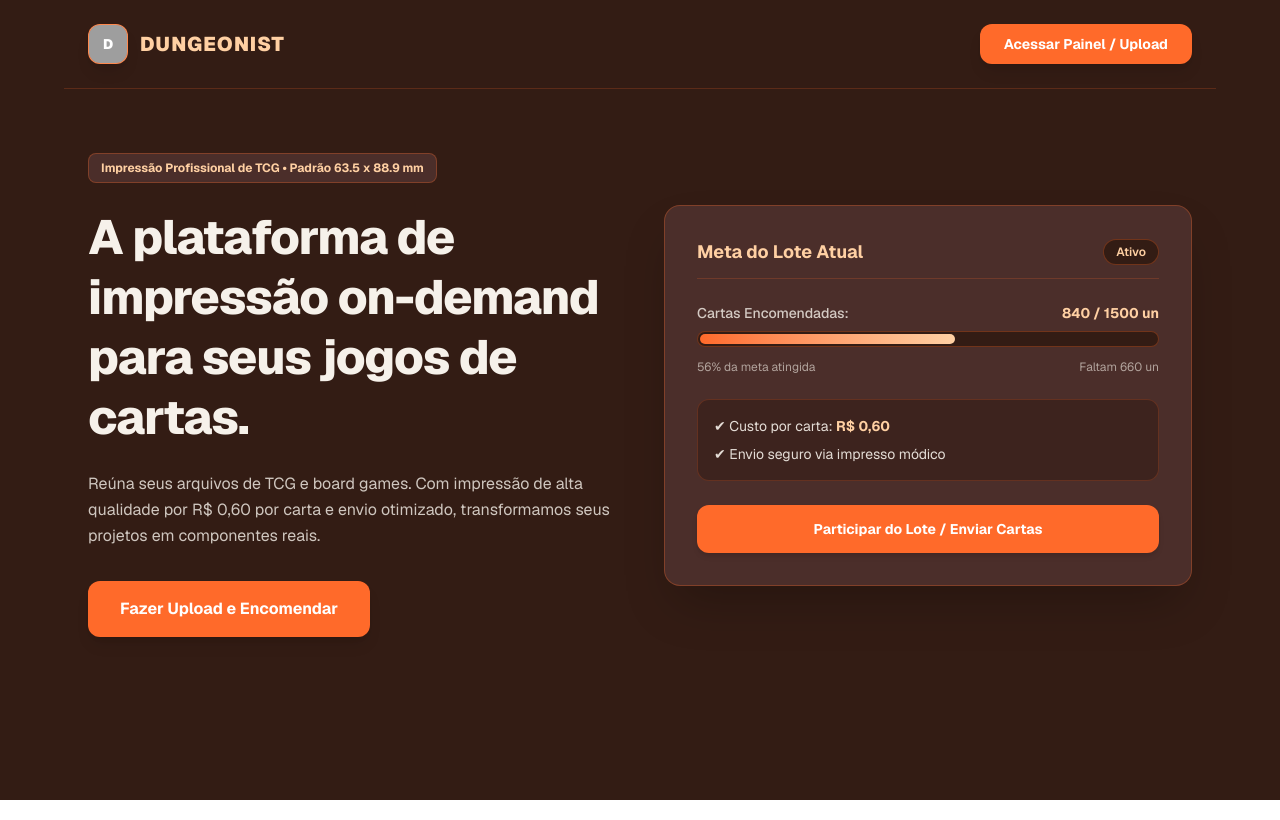
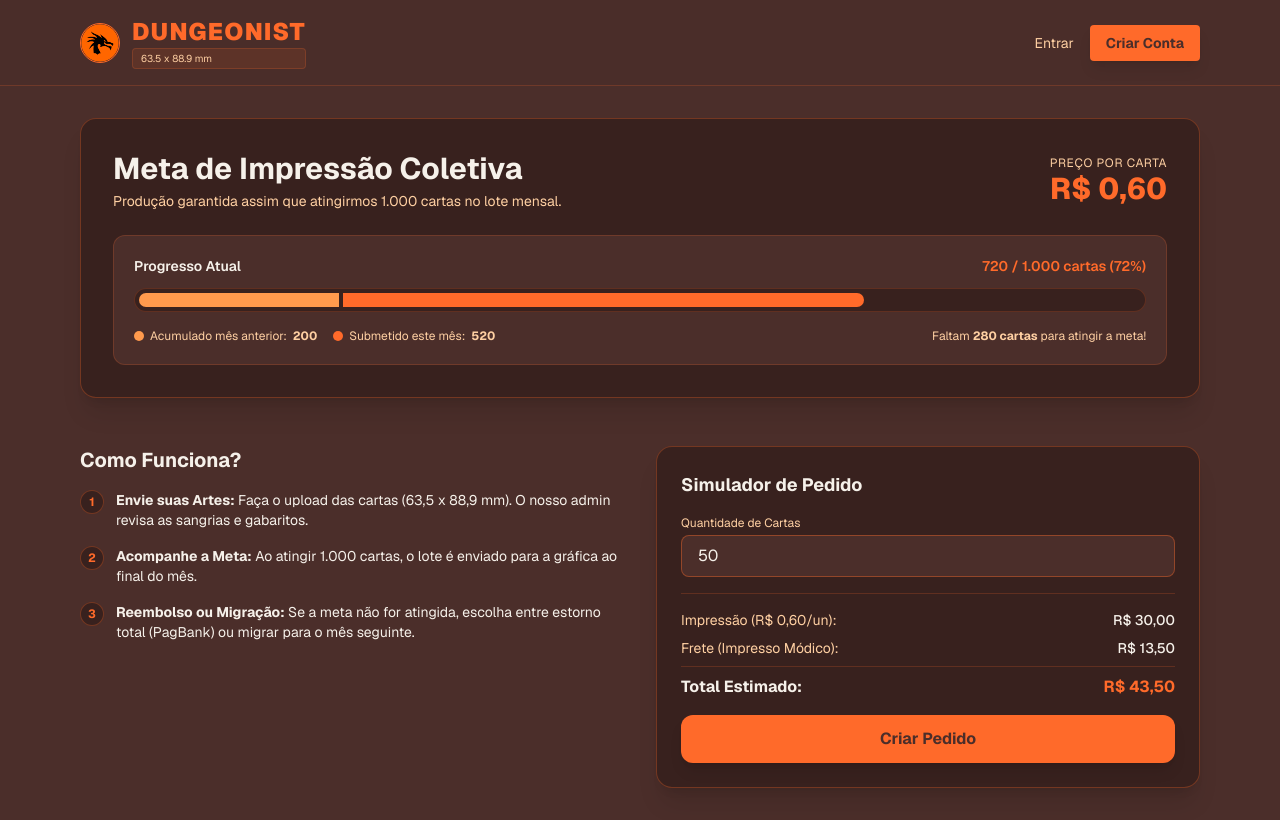
Before and after one commit to fabiovibecoder/dungeonist, a Next.js app: page / in a window 1280 px wide. Built offline with nearby package versions, Linux system fonts and the light colour scheme; grey boxes are pictures that could not be loaded.

Commit message:
desfazendo alucinacoes

```diff
--- a/app/page.tsx
+++ b/app/page.tsx
@@ -1,102 +1,163 @@
 'use client';
 
 import { useState } from 'react';
-import Link from 'next/link';
+import Image from 'next/image';
 
 export default function Home() {
-  // Exemplo de dados da meta atual de cartas encomendadas na plataforma
-  const [totalEncomendadas] = useState<number>(840);
-  const metaTotal = 1500; // Meta mínima para fechar o lote de impressão
-  const progressoPercentual = Math.min(100, Math.round((totalEncomendadas / metaTotal) * 100));
+  const [cardQuantity, setCardQuantity] = useState<number>(50);
+
+  // Cálculo do valor das cartas (R$ 0,60 por carta)
+  const printCost = cardQuantity * 0.60;
+
+  // Cálculo estimado do frete (Impresso Módico por faixa de peso)
+  const approxWeightGrams = cardQuantity * 2.5;
+
+  let shippingCost = 13.50; // Até 200g
+  if (approxWeightGrams > 200 && approxWeightGrams <= 500) {
+    shippingCost = 18.00;
+  } else if (approxWeightGrams > 500 && approxWeightGrams <= 1000) {
+    shippingCost = 24.50;
+  } else if (approxWeightGrams > 1000) {
+    shippingCost = 32.00;
+  }
+
+  const grandTotal = printCost + shippingCost;
 
   return (
-    <div className="min-h-screen bg-[#331c14] text-[#FDF8F5] font-sans">
-
-      {/* Navbar / Cabeçalho com Logotipo Correto */}
-      <header className="max-w-6xl mx-auto px-6 py-6 flex items-center justify-between border-b border-[#FF6A2A]/20">
+    <div style={{ backgroundColor: '#4B2E2A', color: '#F6F1EA' }} className="min-h-screen font-sans">
+      {/* Header com Logotipo */}
+      <header className="border-b border-[#FF6A2A]/20 bg-[#4B2E2A]/90 sticky top-0 backdrop-blur z-50">
+        <div className="max-w-6xl mx-auto px-4 py-4 flex justify-between items-center">
           <div className="flex items-center gap-3">
-          <div className="w-10 h-10 bg-[#FF6A2A] rounded-xl flex items-center justify-center font-bold text-white shadow-lg overflow-hidden border border-[#FFD0A3]/30">
-            <img src="/images/logo.png" alt="Dungeonist" className="w-full h-full object-cover" onError={(e) => { (e.target as HTMLElement).style.display = 'none'; }} />
-            <span className="absolute text-sm font-black text-white">D</span>
+            <div className="w-10 h-10 relative rounded-full overflow-hidden border border-[#FF6A2A]">
+              <Image
+                src="/logo.png"
+                alt="Dungeonist Logo"
+                fill
+                className="object-cover"
+              />
             </div>
-          <span className="text-xl font-black tracking-wider text-[#FFD0A3]">DUNGEONIST</span>
+            <div>
+              <span className="text-2xl font-black tracking-wider text-[#FF6A2A]">DUNGEONIST</span>
+              <span className="text-[10px] bg-[#FF6A2A]/10 text-[#FFD0A3] px-2 py-0.5 rounded block border border-[#FF6A2A]/20">
+                63.5 x 88.9 mm
+              </span>
             </div>
-
-        <Link
-          href="/painel"
-          className="bg-[#FF6A2A] hover:bg-[#FF6A2A]/85 text-white font-bold px-6 py-2.5 rounded-xl transition shadow-lg text-sm"
-        >
-          Acessar Painel / Upload
-        </Link>
+          </div>
+          <div className="flex gap-4">
+            <button className="text-sm text-[#FFD0A3] hover:text-white transition">Entrar</button>
+            <button className="text-sm bg-[#FF6A2A] text-[#4B2E2A] font-bold px-4 py-2 rounded hover:bg-[#FF9A4D] transition shadow-lg">
+              Criar Conta
+            </button>
+          </div>
+        </div>
       </header>
 
-      {/* Hero Section */}
-      <main className="max-w-6xl mx-auto px-6 py-16 grid grid-cols-1 lg:grid-cols-2 gap-12 items-center">
-
-        <div className="space-y-6">
-          <span className="inline-block bg-[#4B2E2A] text-[#FFD0A3] text-xs font-bold px-3 py-1.5 rounded-lg border border-[#FF6A2A]/30">
-            Impressão Profissional de TCG • Padrão 63.5 x 88.9 mm
-          </span>
-          <h1 className="text-4xl md:text-5xl font-extrabold tracking-tight text-[#F6F1EA] leading-tight">
-            A plataforma de impressão on-demand para seus jogos de cartas.
-          </h1>
-          <p className="text-[#F6F1EA]/80 text-base leading-relaxed">
-            Reúna seus arquivos de TCG e board games. Com impressão de alta qualidade por R$ 0,60 por carta e envio otimizado, transformamos seus projetos em componentes reais.
+      <main className="max-w-6xl mx-auto px-4 py-8 space-y-12">
+        {/* Meta do Mês */}
+        <section className="bg-[#38211E] rounded-2xl p-6 md:p-8 border border-[#FF6A2A]/30 shadow-xl">
+          <div className="flex flex-col md:flex-row justify-between items-start md:items-center gap-4 mb-6">
+            <div>
+              <h1 className="text-2xl md:text-3xl font-bold text-[#F6F1EA]">Meta de Impressão Coletiva</h1>
+              <p className="text-[#FFD0A3] text-sm mt-1">
+                Produção garantida assim que atingirmos 1.000 cartas no lote mensal.
               </p>
-          <div className="pt-2 flex items-center gap-4">
-            <Link
-              href="/painel"
-              className="bg-[#FF6A2A] hover:bg-[#FF6A2A]/85 text-white font-bold px-8 py-4 rounded-xl transition shadow-lg inline-block text-center"
-            >
-              Fazer Upload e Encomendar
-            </Link>
+            </div>
+            <div className="text-right">
+              <span className="text-xs text-[#FFD0A3] uppercase tracking-wider block">Preço por carta</span>
+              <span className="text-3xl font-extrabold text-[#FF6A2A]">R$ 0,60</span>
             </div>
           </div>
 
-        {/* Barra de Progresso Real da Meta de Cartas */}
-        <div className="bg-[#4B2E2A] p-8 rounded-2xl border border-[#FF6A2A]/30 shadow-2xl space-y-6">
-          <div className="flex justify-between items-center border-b border-[#FF6A2A]/20 pb-3">
-            <h3 className="text-lg font-bold text-[#FFD0A3]">
-              Meta do Lote Atual
-            </h3>
-            <span className="text-xs bg-[#331c14] text-[#FFD0A3] px-3 py-1 rounded-full border border-[#FF6A2A]/30 font-semibold">
-              Ativo
+          {/* Componente do Termômetro */}
+          <div className="space-y-3 bg-[#4B2E2A] p-5 rounded-xl border border-[#FF6A2A]/20">
+            <div className="flex justify-between text-sm font-semibold">
+              <span className="text-[#F6F1EA]">Progresso Atual</span>
+              <span className="text-[#FF6A2A]">720 / 1.000 cartas (72%)</span>
+            </div>
+
+            {/* Barra de Progresso */}
+            <div className="w-full bg-[#38211E] h-6 rounded-full overflow-hidden flex p-1 gap-1 border border-[#FF6A2A]/20">
+              <div
+                className="bg-[#FF9A4D] h-full rounded-l-full transition-all duration-500"
+                style={{ width: '20%' }}
+                title="200 cartas acumuladas do mês anterior"
+              />
+              <div
+                className="bg-[#FF6A2A] h-full rounded-r-full transition-all duration-500"
+                style={{ width: '52%' }}
+                title="520 cartas submetidas este mês"
+              />
+            </div>
+
+            <div className="flex flex-wrap justify-between text-xs text-[#FFD0A3] pt-1">
+              <div className="flex items-center gap-4">
+                <span className="flex items-center gap-1.5">
+                  <span className="w-2.5 h-2.5 bg-[#FF9A4D] rounded-full" /> Acumulado mês anterior: <strong>200</strong>
+                </span>
+                <span className="flex items-center gap-1.5">
+                  <span className="w-2.5 h-2.5 bg-[#FF6A2A] rounded-full" /> Submetido este mês: <strong>520</strong>
                 </span>
               </div>
+              <span>Faltam <strong>280 cartas</strong> para atingir a meta!</span>
+            </div>
+          </div>
+        </section>
 
-          <div className="space-y-2">
-            <div className="flex justify-between text-sm">
-              <span className="text-[#F6F1EA]/80 font-medium">Cartas Encomendadas:</span>
-              <span className="text-[#FFD0A3] font-bold">{totalEncomendadas} / {metaTotal} un</span>
+        {/* Como Funciona & Calculadora */}
+        <section className="grid md:grid-cols-2 gap-8">
+          <div className="space-y-4">
+            <h2 className="text-xl font-bold text-[#F6F1EA]">Como Funciona?</h2>
+            <ul className="space-y-4 text-sm text-[#F6F1EA]">
+              <li className="flex gap-3 items-start">
+                <span className="bg-[#38211E] text-[#FF6A2A] w-6 h-6 rounded-full flex items-center justify-center font-bold text-xs shrink-0 border border-[#FF6A2A]/30">1</span>
+                <span><strong>Envie suas Artes:</strong> Faça o upload das cartas (63,5 x 88,9 mm). O nosso admin revisa as sangrias e gabaritos.</span>
+              </li>
+              <li className="flex gap-3 items-start">
+                <span className="bg-[#38211E] text-[#FF6A2A] w-6 h-6 rounded-full flex items-center justify-center font-bold text-xs shrink-0 border border-[#FF6A2A]/30">2</span>
+                <span><strong>Acompanhe a Meta:</strong> Ao atingir 1.000 cartas, o lote é enviado para a gráfica ao final do mês.</span>
+              </li>
+              <li className="flex gap-3 items-start">
+                <span className="bg-[#38211E] text-[#FF6A2A] w-6 h-6 rounded-full flex items-center justify-center font-bold text-xs shrink-0 border border-[#FF6A2A]/30">3</span>
+                <span><strong>Reembolso ou Migração:</strong> Se a meta não for atingida, escolha entre estorno total (PagBank) ou migrar para o mês seguinte.</span>
+              </li>
+            </ul>
           </div>
 
-            {/* Barra de Progresso Visual (Sem Slider Interativo) */}
-            <div className="w-full bg-[#331c14] h-4 rounded-full overflow-hidden p-0.5 border border-[#FF6A2A]/30">
-              <div
-                className="bg-gradient-to-r from-[#FF6A2A] to-[#FFD0A3] h-full rounded-full transition-all duration-500"
-                style={{ width: `${progressoPercentual}%` }}
-              ></div>
+          {/* Simulador */}
+          <div className="bg-[#38211E] p-6 rounded-2xl border border-[#FF6A2A]/30 space-y-4 shadow-xl">
+            <h3 className="text-lg font-bold text-[#F6F1EA]">Simulador de Pedido</h3>
+            <div>
+              <label className="text-xs text-[#FFD0A3] block mb-1">Quantidade de Cartas</label>
+              <input
+                type="number"
+                value={cardQuantity}
+                min={1}
+                onChange={(e) => setCardQuantity(Math.max(1, parseInt(e.target.value) || 0))}
+                className="w-full bg-[#4B2E2A] border border-[#FF6A2A]/40 rounded-lg px-4 py-2 text-[#F6F1EA] focus:outline-none focus:border-[#FF6A2A]"
+              />
             </div>
 
-            <div className="flex justify-between text-xs text-[#F6F1EA]/60 pt-1">
-              <span>{progressoPercentual}% da meta atingida</span>
-              <span>Faltam {metaTotal - totalEncomendadas} un</span>
+            <div className="space-y-2 text-sm border-t border-[#FF6A2A]/20 pt-4">
+              <div className="flex justify-between text-[#FFD0A3]">
+                <span>Impressão (R$ 0,60/un):</span>
+                <span className="text-[#F6F1EA] font-medium">R$ {printCost.toFixed(2).replace('.', ',')}</span>
+              </div>
+              <div className="flex justify-between text-[#FFD0A3]">
+                <span>Frete (Impresso Módico):</span>
+                <span className="text-[#F6F1EA] font-medium">R$ {shippingCost.toFixed(2).replace('.', ',')}</span>
+              </div>
+              <div className="flex justify-between text-base font-bold text-[#F6F1EA] pt-2 border-t border-[#FF6A2A]/20">
+                <span>Total Estimado:</span>
+                <span className="text-[#FF6A2A]">R$ {grandTotal.toFixed(2).replace('.', ',')}</span>
               </div>
             </div>
 
-          <div className="bg-[#3D231E] p-4 rounded-xl border border-[#FF6A2A]/20 space-y-2 text-sm text-[#F6F1EA]/90">
-            <p>✔ Custo por carta: <strong className="text-[#FFD0A3]">R$ 0,60</strong></p>
-            <p>✔ Envio seguro via impresso módico</p>
+            <button className="w-full bg-[#FF6A2A] hover:bg-[#FF9A4D] text-[#4B2E2A] font-bold py-3 rounded-xl transition shadow-lg">
+              Criar Pedido
+            </button>
           </div>
-
-          <Link
-            href="/painel"
-            className="w-full block text-center bg-[#FF6A2A] hover:bg-[#FF6A2A]/85 text-white font-bold py-3.5 rounded-xl transition text-sm shadow-md"
-          >
-            Participar do Lote / Enviar Cartas
-          </Link>
-        </div>
-
+        </section>
       </main>
     </div>
   );
```
Lines whose indentation alone changed are shown as unchanged.
